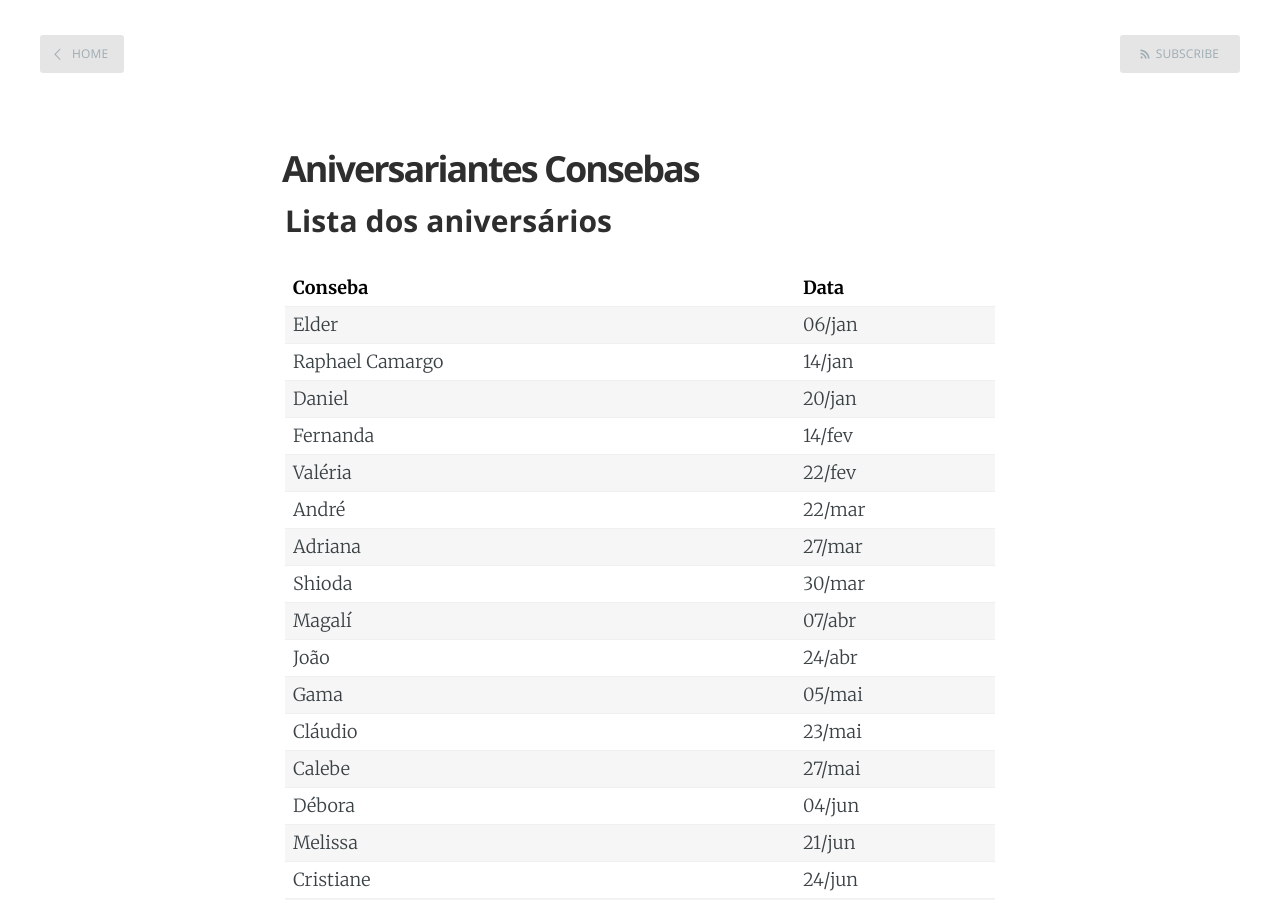
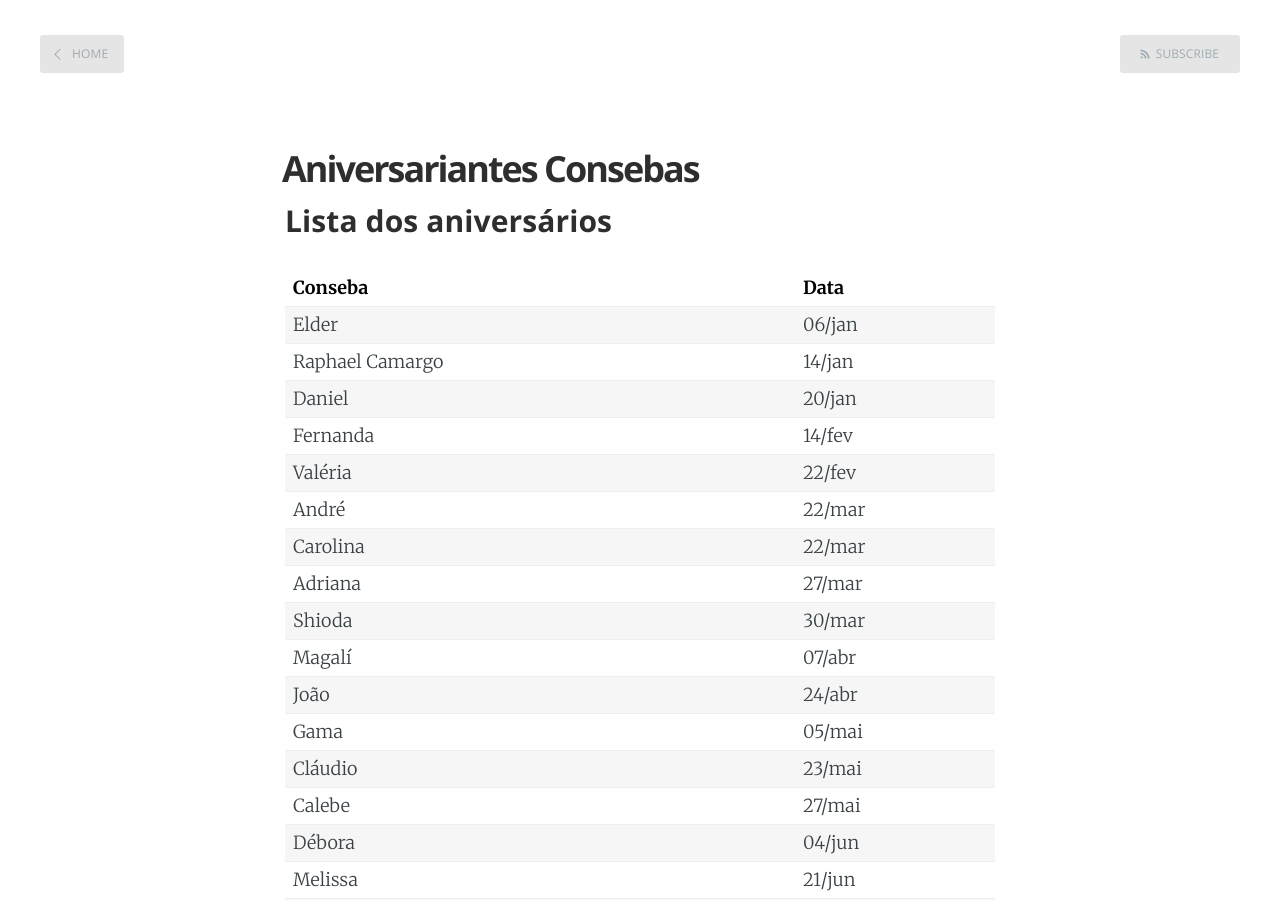
Before and after one commit to Zullus/consebas, a Jekyll site: the page built from aniversariantes.md, in a window 1280 px wide and 900 px high. Built offline with Jekyll 4.4.1, drawn with Linux system fonts in a browser that asks for light colours.

Commit message:
Adicionado o aniversário da Carol

```diff
--- a/aniversariantes.md
+++ b/aniversariantes.md
@@ -35,6 +35,10 @@ title: Aniversariantes Consebas
         </tr>
         <tr>
             <td>André</td>
+            <td>22/mar</td>
+        </tr>
+        <tr>
+            <td>Carolina</td>
             <td>22/mar</td>
         </tr>
         <tr>
```
